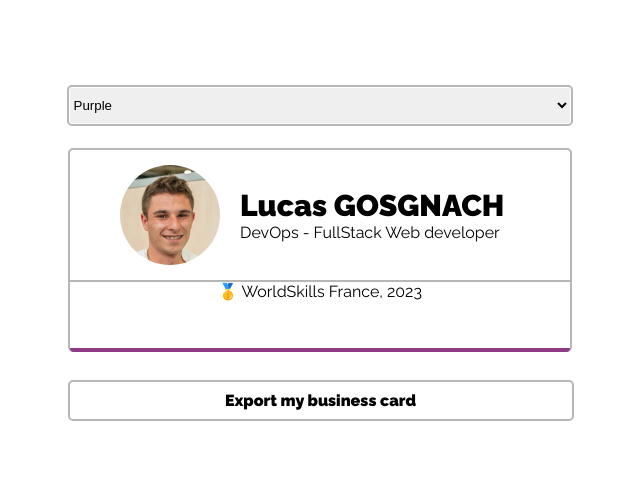
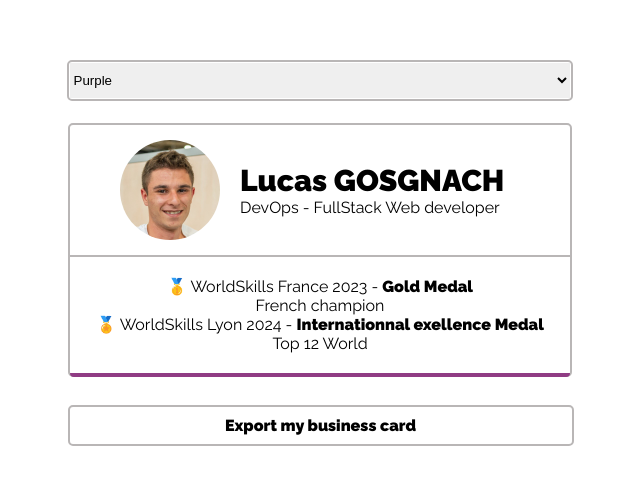
Before and after one commit to 15g-lucas/visit-card_canvas, a plain HTML site: page index.html in a window 1280 px wide. Shown: the part 150-634 px from the top of the page, without its empty margins (320-960 px from the left). Drawn offline with Linux system fonts and the light colour scheme.

Commit message:
update Wordskills CV

```diff
--- a/index.html
+++ b/index.html
@@ -26,7 +26,8 @@
                 </div>
             </div>
             <div class="content">
-                {iconMedal} {textMedal}
+                {iconMedal} {textMedal} </br>
+                {iconMedal2} {textMedal2}
             </div>
             <div class="bottom"></div>
         </div>
--- a/script.js
+++ b/script.js
@@ -11,7 +11,9 @@ const information = {
     job: "DevOps - FullStack Web developer",
     imageProfil: "profil.png",
     iconMedal: "&#129351;",
-    textMedal: "WorldSkills France, 2023"
+    textMedal: "WorldSkills France 2023 - <b> Gold Medal </b> </br> French champion",
+    iconMedal2: "🏅",
+    textMedal2: "WorldSkills Lyon 2024 - <b> Internationnal exellence Medal </b> </br> Top 12 World"
 };
 
 const main = () => {
--- a/style.css
+++ b/style.css
@@ -15,7 +15,7 @@ body{
 }
 
 .select{
-    margin-top: -290px;
+    margin-top: -340px;
     margin-left: 0px;
     border: 2px solid #b9b6b6;
     border-radius: 5px;
@@ -30,7 +30,7 @@ body{
     position: absolute;
 }
 .card{
-    height: 200px;
+    height: 250px;
     width: 500px;
     border: 2px solid #b9b6b6;
     border-radius: 5px;
@@ -58,6 +58,7 @@ body{
     margin-right: 20px;
 }
 .content{
+    padding: 20px;
     text-align: center;
     border-top: 2px solid #b9b6b6;
 }
@@ -78,7 +79,7 @@ body{
     cursor: pointer;
     width: 500px;
     height: 35px;
-    margin-top: 300px;
+    margin-top: 350px;
     margin-left: -505px;
     border: 2px solid #b9b6b6;
     border-radius: 5px;
```
